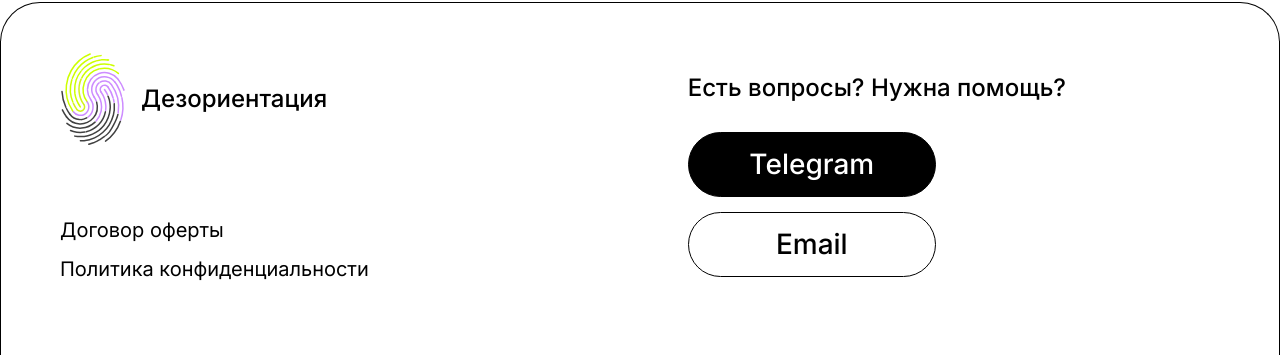
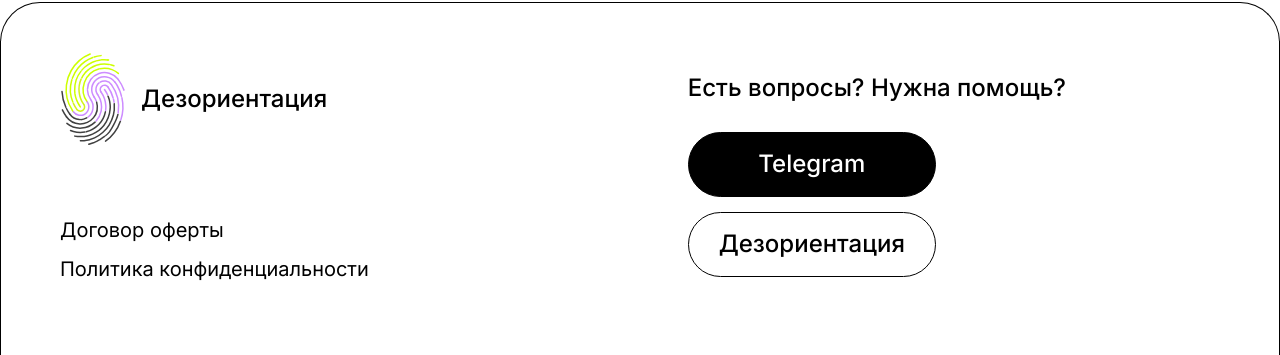
Before and after one commit to regilina/desor, a Django app: template dezor/templates/main.html in a window 1280 px wide. Shown: the part 2500-2855 px from the top of the page. Run offline with Django 4.2, Linux system fonts and the light colour scheme; the template is opened without the code that fills it, so the values that code supplies are empty; style sheets or scripts are compiled from the project's sources.

Commit message:
Some changes

```diff
--- a/dezor/static/css/styles.css
+++ b/dezor/static/css/styles.css
@@ -345,6 +345,8 @@
   width: 248px;
   height: 65px;
   border: 1px solid #000;
+  font-size: 24px;
+  line-height: 120%;
 }
 .footer__btn_telegram {
   color: #FFF;
--- a/dezor/static/css/styles.scss
+++ b/dezor/static/css/styles.scss
@@ -399,6 +399,8 @@
     width: 248px;
     height: 65px;
     border: 1px solid #000;
+    font-size: 24px;
+    line-height: 120%;
 
     &_telegram {
       color: #FFF;
--- a/dezor/templates/main.html
+++ b/dezor/templates/main.html
@@ -111,7 +111,7 @@
         <div class="footer__contact">
           <span>Есть вопросы? Нужна помощь? </span>
           <button class="btn footer__btn footer__btn_telegram">Telegram</button>
-          <button class="btn footer__btn footer__btn_email">Email</button>
+          <button class="btn footer__btn footer__btn_email">Дезориентация</button>
         </div>
       </div>
     </footer>
```
Also changed, not shown: 1 other file.
